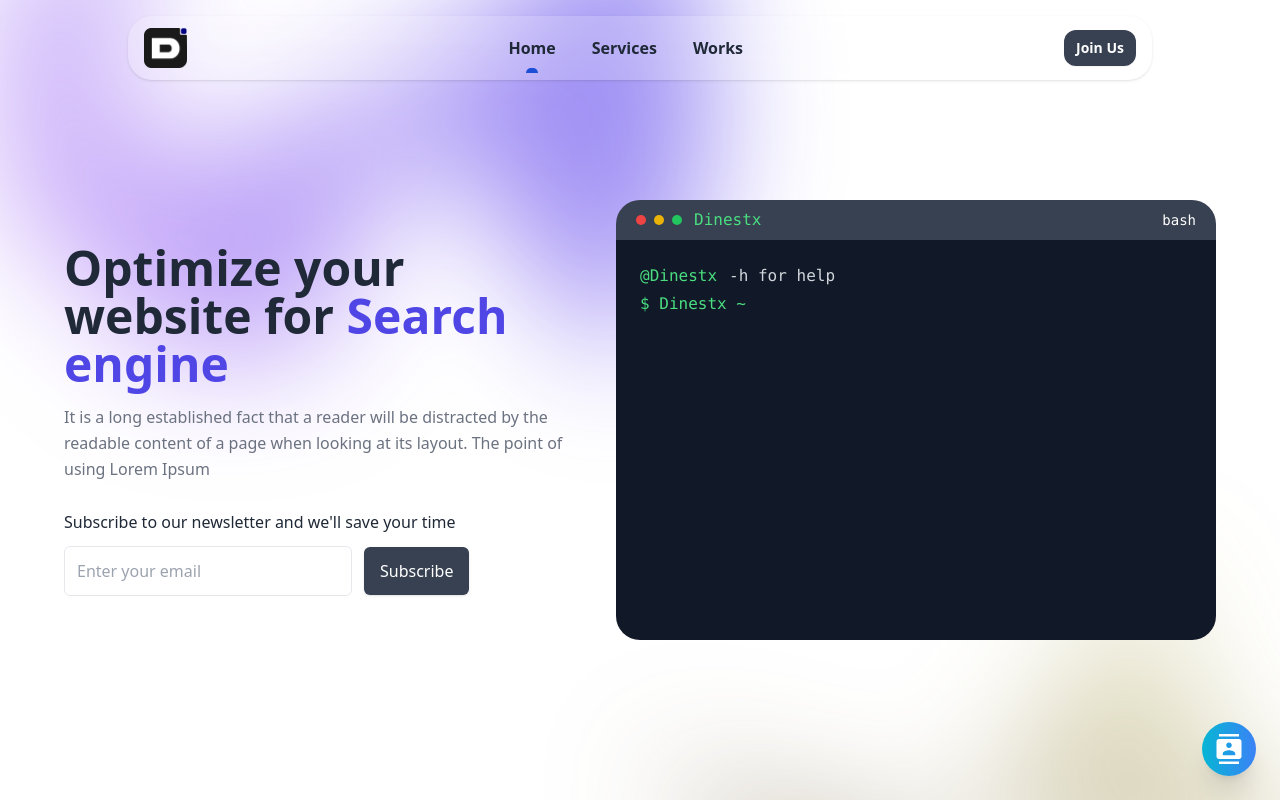
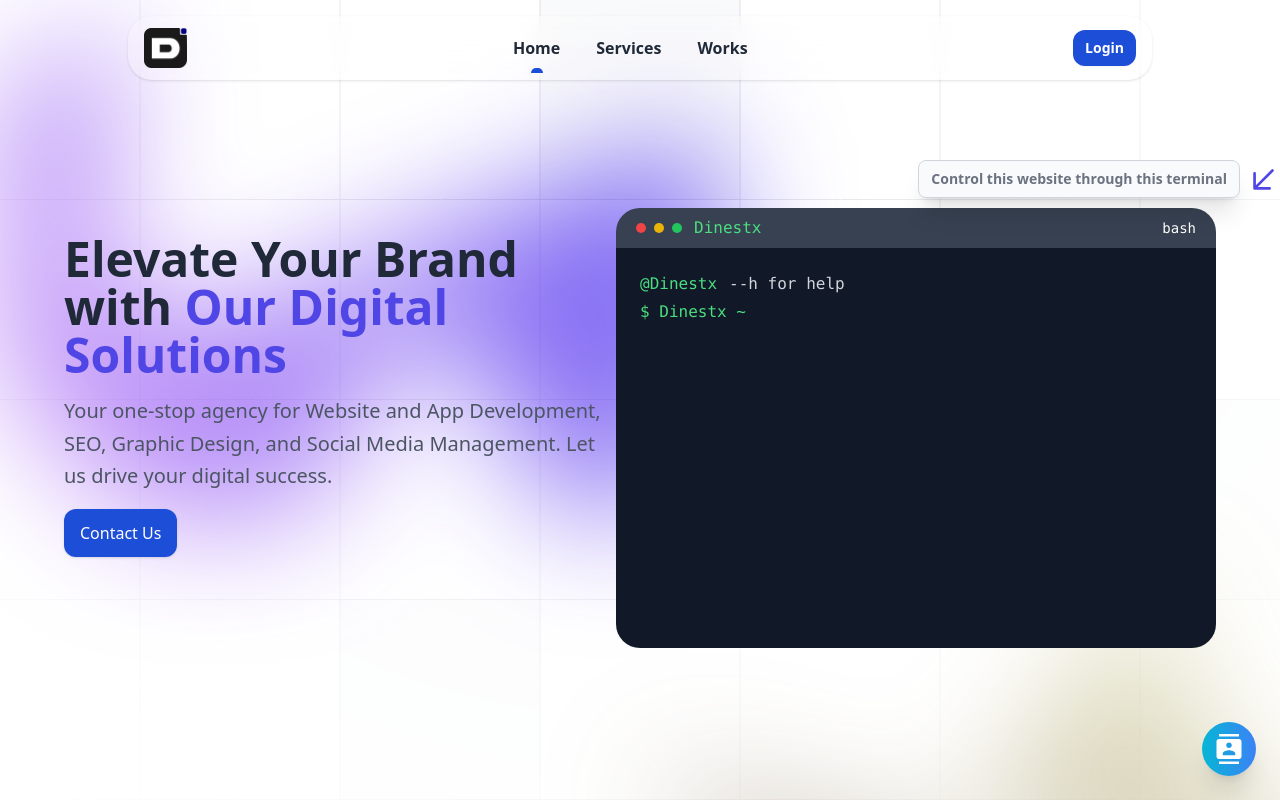
Before and after one commit to meaviishek/Dinestx, a React (Vite) app in the folder frontend/: page / in a window 1280 px wide. Built offline with nearby package versions, Linux system fonts and the light colour scheme; a web font is replaced by a local one.

Commit message:
first commit

```diff
--- a/frontend/src/components/Header.jsx
+++ b/frontend/src/components/Header.jsx
@@ -96,8 +96,8 @@ function Header() {
                     </NavLink>
             </nav>
             <div className="flex text-2xl items-center justify-end gap-3">
-                <a className="inline-flex items-center justify-center rounded-xl bg-gray-700 px-3 py-2 text-sm font-semibold text-white shadow-sm transition-all duration-150 hover:bg-blue-500 focus-visible:outline focus-visible:outline-2 focus-visible:outline-offset-2 focus-visible:outline-blue-600 "
-                    href="/login">Join Us</a>
+                <a className="inline-flex items-center justify-center rounded-xl bg-blue-700 px-3 py-2 text-sm font-semibold text-white shadow-sm transition-all duration-150 hover:bg-blue-500 focus-visible:outline focus-visible:outline-2 focus-visible:outline-offset-2 focus-visible:outline-blue-600 "
+                    href="/login">Login</a>
             </div>
 
         </div>
--- a/frontend/src/components/Home.jsx
+++ b/frontend/src/components/Home.jsx
@@ -56,48 +56,83 @@ function Home() {
     <div><div className="bg-white">
 
 
-    <div className="relative isolate px-6 pt-14 lg:px-8">
+    <div className="relative isolate px-6 pt-36 pb-36  lg:px-8">
+    <div className="absolute inset-0 -z-10 overflow-hidden">
+  <svg
+    className="absolute left-[max(50%,25rem)] top-0 h-[64rem] w-[128rem] -translate-x-1/2 stroke-gray-400 animate-pattern-light [mask-image:radial-gradient(64rem_64rem_at_top,white,transparent)]"
+    aria-hidden="true"
+  >
+    <defs>
+      <pattern
+        id="e813992c-7d03-4cc4-a2bd-151760b470a0"
+        width="200"
+        height="200"
+        x="50%"
+        y="-1"
+        patternUnits="userSpaceOnUse"
+      >
+        <path d="M100 200V.5M.5 .5H200" fill="none" className="animate-pattern-opacity" />
+      </pattern>
+    </defs>
+    <svg x="50%" y="-1" className="overflow-visible fill-gray-50">
+      <path d="M-100.5 0h201v201h-201Z M699.5 0h201v201h-201Z M499.5 400h201v201h-201Z M-300.5 600h201v201h-201Z" strokeWidth="0" />
+    </svg>
+    <rect width="100%" height="100%" strokeWidth="0" fill="url(#e813992c-7d03-4cc4-a2bd-151760b470a0)" />
+  </svg>
+</div>
    <div
   aria-hidden="true"
-        className="absolute inset-x-0 -top-40 -z-10 transform-gpu overflow-hidden blur-3xl sm:-top-80"
+  className="absolute inset-x-0 -top-40 -z-10 transform-gpu overflow-hidden blur-3xl sm:-top-40"
 >
   <div
     style={{
       clipPath:
-              'polygon(74.1% 44.1%, 100% 61.6%, 97.5% 26.9%, 85.5% 0.1%, 80.7% 2%, 72.5% 32.5%, 60.2% 62.4%, 52.4% 68.1%, 47.5% 58.3%, 45.2% 34.5%, 27.5% 76.7%, 0.1% 64.9%, 17.9% 100%, 27.6% 76.8%, 76.1% 97.7%, 74.1% 44.1%)',
+        'polygon(74.1% 44.1%, 100% 61.6%, 97.5% 26.9%, 85.5% 0.1%, 85.7% 2%, 72.5% 32.5%, 60.2% 62.4%, 52.4% 68.1%, 47.5% 58.3%, 40.2% 34.5%, 27.5% 76.7%, 0.1% 64.9%, 17.9% 100%, 27.6% 76.8%, 76.1% 97.7%, 74.1% 44.1%)',
     }}
-          className="relative left-[calc(50%-11rem)] aspect-[1155/678] w-[36.125rem] -translate-x-1/2 rotate-[30deg] bg-gradient-to-tr from-[#dd86ff] to-[#1203e4] opacity-50 sm:left-[calc(50%-30rem)] sm:w-[72.1875rem]"
+    className="relative left-[calc(50%-30rem)] aspect-[1155/678] w-[36.125rem] -translate-x-1/3 rotate-[60deg] bg-gradient-to-tr from-[#ee87fc] to-[#1101e9] opacity-10 sm:left-[calc(50%-30rem)] sm:w-[72.1875rem] animate-gradient-pulse"
   />
 </div>
-      <section className=" mx-auto max-w-screen-xl pb-4 px items-center lg:flex md:px-8">
+  <section className="mx-auto max-w-screen-xl pb-4 px items-center lg:flex md:px-8 relative">
   <div className="space-y-4 flex-1 sm:text-center lg:text-left">
     <h1 className="text-gray-800 font-bold text-4xl xl:text-5xl">
-                        Optimize your website for
-                         <span className="text-indigo-600"> Search engine</span>
+      Elevate Your Brand with
+      <span className="text-indigo-600"> Our Digital Solutions</span>
     </h1>
-                    <p className="text-gray-500 max-w-xl leading-relaxed sm:mx-auto lg:ml-0">
-                        It is a long established fact that a reader will be distracted by the readable content of a page when looking at its layout. The point of using Lorem Ipsum
+    <p className="text-gray-600 max-w-xl text-xl leading-relaxed sm:mx-auto lg:ml-0">
+      Your one-stop agency for Website and App Development, SEO, Graphic Design, and Social Media Management. Let us drive your digital success.
     </p>
-                    <div>
-                        <p className="text-gray-800 py-3">
-                            Subscribe to our newsletter and we'll save your time
-                        </p>
-                        <form className="items-center space-y-3 sm:justify-center sm:space-x-3 sm:space-y-0 sm:flex lg:justify-start">
-                            <input
-                                type="text"
-                                placeholder="Enter your email"
-                                className="text-gray-500 border outline-none p-3 rounded-md w-full sm:w-72"
-                            />
-                            <button className="outline-none bg-gray-700 text-white text-center px-4 py-3 rounded-md shadow w-full ring-offset-2 ring-gray-700 focus:ring-2  sm:w-auto">
-                                Subscribe
+
+    {/* Contact Button */}
+    <div className="mt-6">
+      <button className="outline-none bg-blue-700 text-white text-center px-4 py-3 rounded-xl shadow w-full hover:bg-blue-600 sm:w-auto">
+        Contact Us
       </button>
-                        </form>
     </div>
   </div>
-                <div className="flex-1 mt-4 lg:mt-0 lg:ml-3">
-                    <Terminal/>
+
+  {/* Terminal Component and Arrow */}
+  <div className="flex-1 mt-4 lg:mt-0 lg:ml-3 relative">
+    <Terminal />
+
+    {/* Arrow and Message */}
+    <div className="absolute -top-6 lg:top-8 right-0 lg:right-[-6rem] flex items-center space-x-2 transform -translate-x-8 -translate-y-4">
+      <p className="text-gray-500 text-xs lg:text-sm font-semibold bg-slate-50 py-2 px-3 rounded-lg shadow-xl border border-gray-300">
+        Control this website through this terminal
+      </p>
+      <svg
+        className="h-8 w-8 text-indigo-600 rotate-45"
+        fill="currentColor"
+        xmlns="http://www.w3.org/2000/svg"
+        viewBox="0 0 24 24"
+      >
+        <path d="M12 2a1 1 0 011 1v16.586l6.293-6.293a1 1 0 011.414 1.414l-8 8a1 1 0 01-1.414 0l-8-8a1 1 0 111.414-1.414L11 19.586V3a1 1 0 011-1z" />
+      </svg>
+    </div>
   </div>
 </section>
+
+
+
       <div
         aria-hidden="true"
         className="absolute inset-x-0 top-[calc(100%-13rem)] -z-10 transform-gpu overflow-hidden blur-3xl sm:top-[calc(100%-30rem)]"
@@ -167,47 +202,58 @@ function Home() {
         <div className="relative isolate overflow-hidden bg-gray-900 py-16 ">
         <div className="mx-auto max-w-7xl px-6 lg:px-8">
   <div className="text-center">
-        <h2 className="text-base/7 font-semibold text-indigo-600">Services</h2>
-        <p className="mt-2 text-balance text-5xl font-semibold tracking-tight text-gray-100 sm:text-6xl">
+    <h2 className="text-base font-semibold text-indigo-600">Services</h2>
+    <p className="mt-2 text-5xl font-semibold tracking-tight text-gray-100 sm:text-6xl">
       What We Do
     </p>
   </div>
-      <p className="mx-auto mt-4 max-w-2xl text-pretty text-center text-lg font-normal text-gray-300 sm:text-xl/8">
-      From start to finish, we provide comprehensive solutions tailored to your unique requirements. Let us guide you on your journey to success
+  <p className="mx-auto mt-4 max-w-2xl text-center text-lg text-gray-300 sm:text-xl">
+    From start to finish, we provide comprehensive solutions tailored to your unique requirements. Let us guide you on your journey to success.
   </p>
+
   <div className="mx-auto grid max-w-2xl grid-cols-1 gap-x-8 gap-y-16 lg:max-w-none lg:grid-cols-3 mt-16">
 
+    {/* Website & App Development */}
+    <div className="bg-white rounded-2xl shadow-xl px-8 py-12 sm:px-12 lg:px-8 hover:scale-105 transition-all duration-300">
+      <div className="mb-12 space-y-4">
+        <h3 className="text-2xl font-semibold text-purple-900">Website & App Development</h3>
+        <p className="mb-6">
+          Build dynamic, responsive websites and mobile applications tailored to your needs. Our team ensures seamless functionality and optimal performance across all devices.
+        </p>
+        <a href="#" className="block font-medium text-purple-600">Know more</a>
+      </div>
+      <img src="https://tailus.io/sources/blocks/end-image/preview/images/web-dev.svg" className="w-2/3 ml-auto -mb-12" alt="illustration" loading="lazy" />
+    </div>
 
-
-            <div className="bg-white rounded-2xl shadow-xl px-8 py-12 sm:px-12 lg:px-8  hover:scale-105 transition-all duration-300">
+    {/* Graphic Design */}
+    <div className="bg-white rounded-2xl shadow-xl px-8 py-12 sm:px-12 lg:px-8 hover:scale-105 transition-all duration-300">
       <div className="mb-12 space-y-4">
         <h3 className="text-2xl font-semibold text-purple-900">Graphic Design</h3>
-                    <p className="mb-6">Obcaecati, quam? Eligendi, nulla numquam natus laborum porro at cum, consectetur ullam tempora ipsa iste officia sed officiis! Incidunt ea animi officiis.</p>
+        <p className="mb-6">
+          Elevate your brand with visually compelling graphics. From logos to marketing materials, we create designs that capture and communicate your brand identity effectively.
+        </p>
         <a href="#" className="block font-medium text-purple-600">Know more</a>
       </div>
-                <img src="https://tailus.io/sources/blocks/end-image/preview/images/graphic.svg" className="w-2/3 ml-auto -mb-12" alt="illustration" loading="lazy" width="900" height="600"/>
+      <img src="https://tailus.io/sources/blocks/end-image/preview/images/graphic.svg" className="w-2/3 ml-auto -mb-12" alt="illustration" loading="lazy" />
     </div>
-            <div className="bg-white rounded-2xl shadow-xl px-8 py-12 sm:px-12 lg:px-8">
+
+    {/* Social Media Management */}
+    <div className="bg-white rounded-2xl shadow-xl px-8 py-12 sm:px-12 lg:px-8 hover:scale-105 transition-all duration-300">
       <div className="mb-12 space-y-4">
-                    <h3 className="text-2xl font-semibold text-purple-900">UI Design</h3>
-                    <p className="mb-6">Obcaecati, quam? Eligendi, nulla numquam natus laborum porro at cum, consectetur ullam tempora ipsa iste officia sed officiis! Incidunt ea animi officiis.</p>
+        <h3 className="text-2xl font-semibold text-purple-900">Social Media Management</h3>
+        <p className="mb-6">
+          Enhance your online presence with strategic social media management. We help you engage, grow, and build a loyal audience across all platforms.
+        </p>
         <a href="#" className="block font-medium text-purple-600">Know more</a>
       </div>
-                <img src="https://tailus.io/sources/blocks/end-image/preview/images/ui-design.svg" className="w-2/3 ml-auto" alt="illustration" loading="lazy" width="900" height="600"/>
+      <img src="https://tailus.io/sources/blocks/end-image/preview/images/social-media.svg" className="w-2/3 ml-auto" alt="illustration" loading="lazy" />
     </div>
-            <div className="bg-white rounded-2xl shadow-xl px-8 py-12 sm:px-12 lg:px-8">
-                <div className="mb-12 space-y-4">
-                    <h3 className="text-2xl font-semibold text-purple-900">UX Design</h3>
-                    <p className="mb-6">Obcaecati, quam? Eligendi, nulla numquam natus laborum porro at cum, consectetur ullam tempora ipsa iste officia sed officiis! Incidunt ea animi officiis.</p>
-                    <a href="#" className="block font-medium text-purple-600">Know more</a>
+
   </div>
-                <img src="https://tailus.io/sources/blocks/end-image/preview/images/ux-design.svg" className="w-2/3 ml-auto " alt="illustration" loading="lazy" width="900" height="600"/>
 </div>
 
 
 
-        </div>
-      </div>
       <div aria-hidden="true" className="absolute left-1/2 top-0 -z-10 -translate-x-1/2 blur-3xl xl:-top-6">
         <div
           style={{
@@ -238,9 +284,9 @@ function Home() {
 
     <div className="bg-gray-50 py-24 sm:py-32">
       <div className="mx-auto max-w-2xl px-6 lg:max-w-7xl lg:px-8">
-        <h2 className="text-center text-base/7 font-semibold text-indigo-600">Deploy faster</h2>
+        <h2 className="text-center text-base/7 font-semibold text-indigo-600">Grow Faster</h2>
         <p className="mx-auto mt-2 max-w-lg text-balance text-center text-4xl font-semibold tracking-tight text-gray-950 sm:text-5xl">
-          Everything you need to deploy your app
+        Unlock Your Website's Full Potential
         </p>
         <div className="mt-10 grid gap-4 sm:mt-16 lg:grid-cols-3 lg:grid-rows-2">
           <div className="relative lg:row-span-2">
@@ -248,10 +294,10 @@ function Home() {
             <div className="relative flex h-full flex-col overflow-hidden rounded-[calc(theme(borderRadius.lg)+1px)] lg:rounded-l-[calc(2rem+1px)]">
               <div className="px-8 pb-3 pt-8 sm:px-10 sm:pb-0 sm:pt-10">
                 <p className="mt-2 text-lg font-medium tracking-tight text-gray-950 max-lg:text-center">
-                  Mobile friendly
+                  Responsive Design
                 </p>
                 <p className="mt-2 max-w-lg text-sm/6 text-gray-600 max-lg:text-center">
-                  Anim aute id magna aliqua ad ad non deserunt sunt. Qui irure qui lorem cupidatat commodo.
+                Ensuring a seamless experience across all devices, from mobile phones to desktop computers.
                 </p>
               </div>
               <div className="relative min-h-[30rem] w-full grow [container-type:inline-size] max-lg:mx-auto max-lg:max-w-sm">
@@ -270,9 +316,9 @@ function Home() {
             <div className="absolute inset-px rounded-lg bg-white max-lg:rounded-t-[2rem]"></div>
             <div className="relative flex h-full flex-col overflow-hidden rounded-[calc(theme(borderRadius.lg)+1px)] max-lg:rounded-t-[calc(2rem+1px)]">
               <div className="px-8 pt-8 sm:px-10 sm:pt-10">
-                <p className="mt-2 text-lg font-medium tracking-tight text-gray-950 max-lg:text-center">Performance</p>
+                <p className="mt-2 text-lg font-medium tracking-tight text-gray-950 max-lg:text-center">SEO Optimization</p>
                 <p className="mt-2 max-w-lg text-sm/6 text-gray-600 max-lg:text-center">
-                  Lorem ipsum, dolor sit amet consectetur adipisicing elit maiores impedit.
+                Boost your online visibility with targeted SEO strategies that drive more organic traffic.
                 </p>
               </div>
               <div className="flex flex-1 items-center justify-center px-8 max-lg:pb-12 max-lg:pt-10 sm:px-10 lg:pb-2">
@@ -289,9 +335,9 @@ function Home() {
             <div className="absolute inset-px rounded-lg bg-white"></div>
             <div className="relative flex h-full flex-col overflow-hidden rounded-[calc(theme(borderRadius.lg)+1px)]">
               <div className="px-8 pt-8 sm:px-10 sm:pt-10">
-                <p className="mt-2 text-lg font-medium tracking-tight text-gray-950 max-lg:text-center">Security</p>
+                <p className="mt-2 text-lg font-medium tracking-tight text-gray-950 max-lg:text-center">Admin Panel</p>
                 <p className="mt-2 max-w-lg text-sm/6 text-gray-600 max-lg:text-center">
-                  Morbi viverra dui mi arcu sed. Tellus semper adipiscing suspendisse semper morbi.
+                Manage your content, users, and settings with ease through a user-friendly admin dashboard.
                 </p>
               </div>
               <div className="flex flex-1 items-center [container-type:inline-size] max-lg:py-6 lg:pb-2">
@@ -309,10 +355,10 @@ function Home() {
             <div className="relative flex h-full flex-col overflow-hidden rounded-[calc(theme(borderRadius.lg)+1px)] max-lg:rounded-b-[calc(2rem+1px)] lg:rounded-r-[calc(2rem+1px)]">
               <div className="px-8 pb-3 pt-8 sm:px-10 sm:pb-0 sm:pt-10">
                 <p className="mt-2 text-lg font-medium tracking-tight text-gray-950 max-lg:text-center">
-                  Powerful APIs
+                UI/UX Design
                 </p>
                 <p className="mt-2 max-w-lg text-sm/6 text-gray-600 max-lg:text-center">
-                  Sit quis amet rutrum tellus ullamcorper ultricies libero dolor eget sem sodales gravida.
+                Create a visually appealing and intuitive experience for users with our UI/UX design expertise.
                 </p>
               </div>
               <div className="relative min-h-[30rem] w-full grow">
@@ -364,27 +410,26 @@ function Home() {
     <div className="mx-auto grid max-w-2xl grid-cols-1 gap-x-8 gap-y-16 sm:gap-y-20 lg:mx-0 lg:max-w-none lg:grid-cols-2">
     <div className="lg:pr-8 lg:pt-4">
   <div className="lg:max-w-lg">
-              <h2 className="text-base/7 font-semibold text-indigo-600">Deploy faster</h2>
-              <p className="mt-2 text-pretty text-4xl font-semibold tracking-tight text-gray-900 sm:text-5xl">
-                A better workflow
+    <h2 className="text-base/7 font-semibold text-indigo-600">Dinestx</h2>
+    <p className="mt-2 text-pretty text-4xl font-semibold tracking-tight text-gray-300 sm:text-5xl">
+      About Us
     </p>
-              <p className="mt-6 text-lg/8 text-gray-600">
-                Lorem ipsum, dolor sit amet consectetur adipisicing elit. Maiores impedit perferendis suscipit eaque,
-                iste dolor cupiditate blanditiis ratione.
+    <p className="mt-6 text-lg/8 text-gray-400">
+      We are a dynamic team of web development professionals committed to helping businesses succeed online.
+      Our mission is to create high-performing, visually appealing, and user-friendly websites that enhance
+      your brand’s digital presence. With a deep understanding of the latest web technologies and design trends,
+      we ensure that each project meets our clients’ unique needs while maintaining top-notch quality.
     </p>
-              <dl className="mt-10 max-w-xl space-y-8 text-base/7 text-gray-600 lg:max-w-none">
-                {/* {features.map((feature) => (
-                  <div key={feature.name} className="relative pl-9">
-                    <dt className="inline font-semibold text-gray-900">
-                      <feature.icon aria-hidden="true" className="absolute left-1 top-1 h-5 w-5 text-indigo-600" />
-                      {feature.name}
-                    </dt>{' '}
-                    <dd className="inline">{feature.description}</dd>
-                  </div>
-                ))} */}
-              </dl>
+    <p className="mt-6 text-lg/8 text-gray-400">
+      From concept to launch, we prioritize collaboration, innovation, and functionality to deliver products
+      that not only look good but perform excellently across all devices. We specialize in SEO, customized
+      design, user experience optimization, and admin panels tailored to empower you with complete control
+      over your digital platforms.
+    </p>
+
   </div>
 </div>
+
           <img
             alt="Product screenshot"
             src="https://tailwindui.com/plus/img/component-images/dark-project-app-screenshot.png"
--- a/frontend/src/components/terminal.jsx
+++ b/frontend/src/components/terminal.jsx
@@ -21,6 +21,7 @@ const Terminal = () => {
                     "[--up]": "Update Profile",
                     "[--s]": "Services",
                     "[--cu]": "Contact Us",
+                    "[clear]":"Clear All",
                 }
             ]
         },
@@ -95,8 +96,8 @@ const Terminal = () => {
     }, [output]);
 
     return (
-        <div className='justify-items-center my-36'>
-            <div className="text-white font-mono w-[600px]">
+        <div className='justify-items-center mt-16'>
+            <div className="text-white font-mono sm:w-[350px] md:w-[400px] lg:w-[600px]">
                 <div className='bg-gray-700 p-2 rounded-t-3xl'>
                     <div className="flex justify-between items-center mx-3">
                         <div className='flex items-center gap-3'>
@@ -114,7 +115,7 @@ const Terminal = () => {
                     className="bg-gray-900 p-6 rounded-b-3xl space-y-1 h-[400px] overflow-y-auto hide-scrollbar"
                     ref={scrollRef}
                 >
-                    <p className="text-green-400 flex gap-3">@Dinestx<span className='text-gray-300'>-h for help</span></p>
+                    <p className="text-green-400 flex gap-3">@Dinestx<span className='text-gray-300'>--h for help</span></p>
                     {output.map((line, index) => (
                         <p key={index} className="text-white">{line}</p>
                     ))}
--- a/frontend/src/index.css
+++ b/frontend/src/index.css
@@ -79,3 +79,32 @@ html {
   -webkit-backdrop-filter: blur(3px);
   border: 1px solid rgba(255, 255, 255, 0.18);
 }
+
+
+@keyframes patternOpacity {
+  0%, 100% {
+    opacity: 0.3;
+  }
+  50% {
+    opacity: 0.7;
+  }
+}
+/* Add the animation to the path */
+.animate-pattern-opacity {
+  animation: patternOpacity 6s infinite ease-in-out;
+}
+
+@keyframes gradientPulse {
+  0%, 100% {
+    transform: translateX(-50%) rotate(30deg) scale(1);
+    opacity: 0.5;
+  }
+  50% {
+    transform: translateX(-50%) rotate(35deg) scale(1.05);
+    opacity: 0.7;
+  }
+}
+
+.animate-gradient-pulse {
+  animation: gradientPulse 8s ease-in-out infinite;
+}
```
Lines whose indentation alone changed are shown as unchanged.
